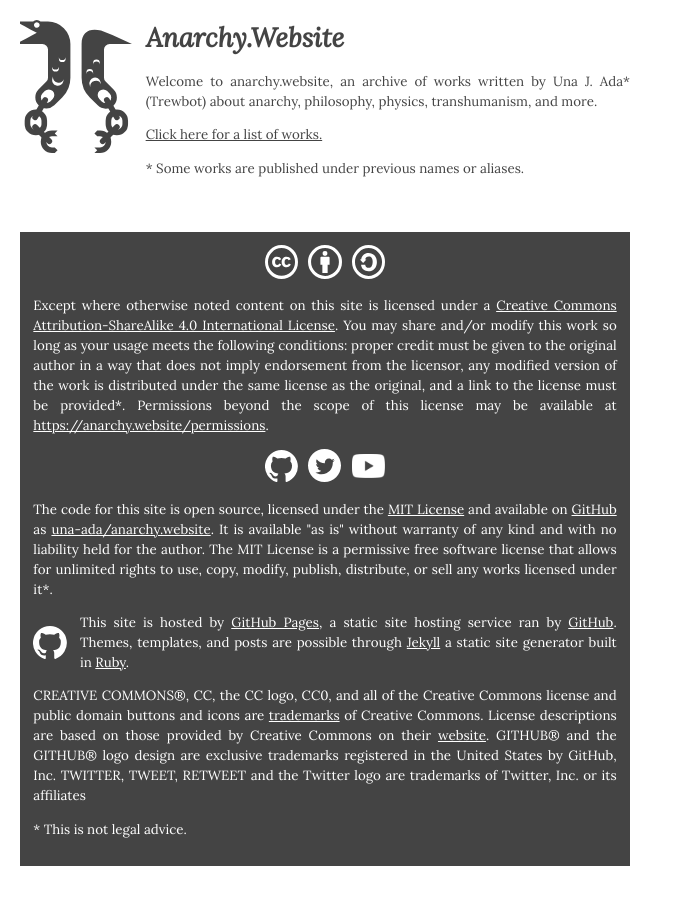
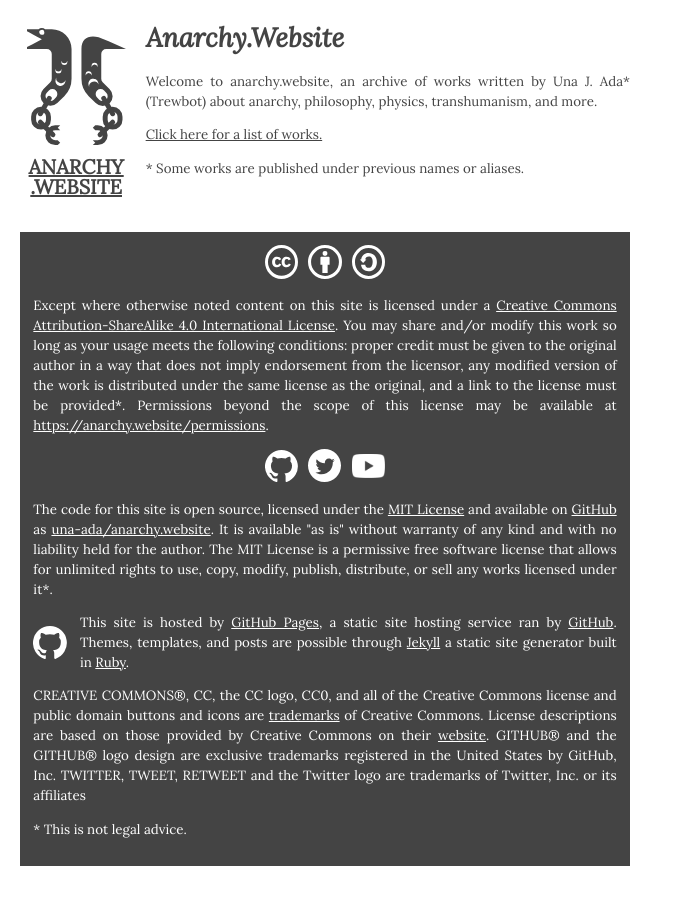
Before and after one commit to una-ada/anarchy.website, a Jekyll site: the page built from README.md, in a window 1280 px wide. Shown: the whole page, without its empty margins (0-673 px from the left). Built offline with Jekyll 4.4.1, drawn with Linux system fonts in a browser that asks for light colours; some web fonts are replaced; our own code applies the rules of GitHub Pages for plain Markdown files.

Commit message:
Added site name to header

```diff
--- a/_includes/header.html
+++ b/_includes/header.html
@@ -1,4 +1,6 @@
 <header>
-    <a href="{{ site.url }}"><img src="/assets/img/aw.svg"
-        style="float:left;height:10rem;margin:0 1rem 1rem 0;"/></a>
+    <a href="{{ site.url }}">
+        <img src="/assets/img/aw.svg" style="height:10rem;"/>
+        <p>Anarchy<br>.Website</p>
+    </a>
 </header>
--- a/assets/css/style.scss
+++ b/assets/css/style.scss
@@ -16,6 +16,8 @@
 h1 a,h2 a,h3 a,h4 a{text-decoration:none;}
 h2          	{margin-top:3em;}
 hr				{background:#444;border:0;height:1px;}
+header			{float:left;margin:0 1rem 1rem 0;text-align:center;}
+header p		{font-weight:bold;font-size:1.5rem;margin:0;text-align:center;text-transform:uppercase;}
 html			{color:#444;font-size:10pt;}
 img,video		{max-width:calc(100% - 1rem);}
 p				{line-height:1.5rem;text-align:justify;}
```
